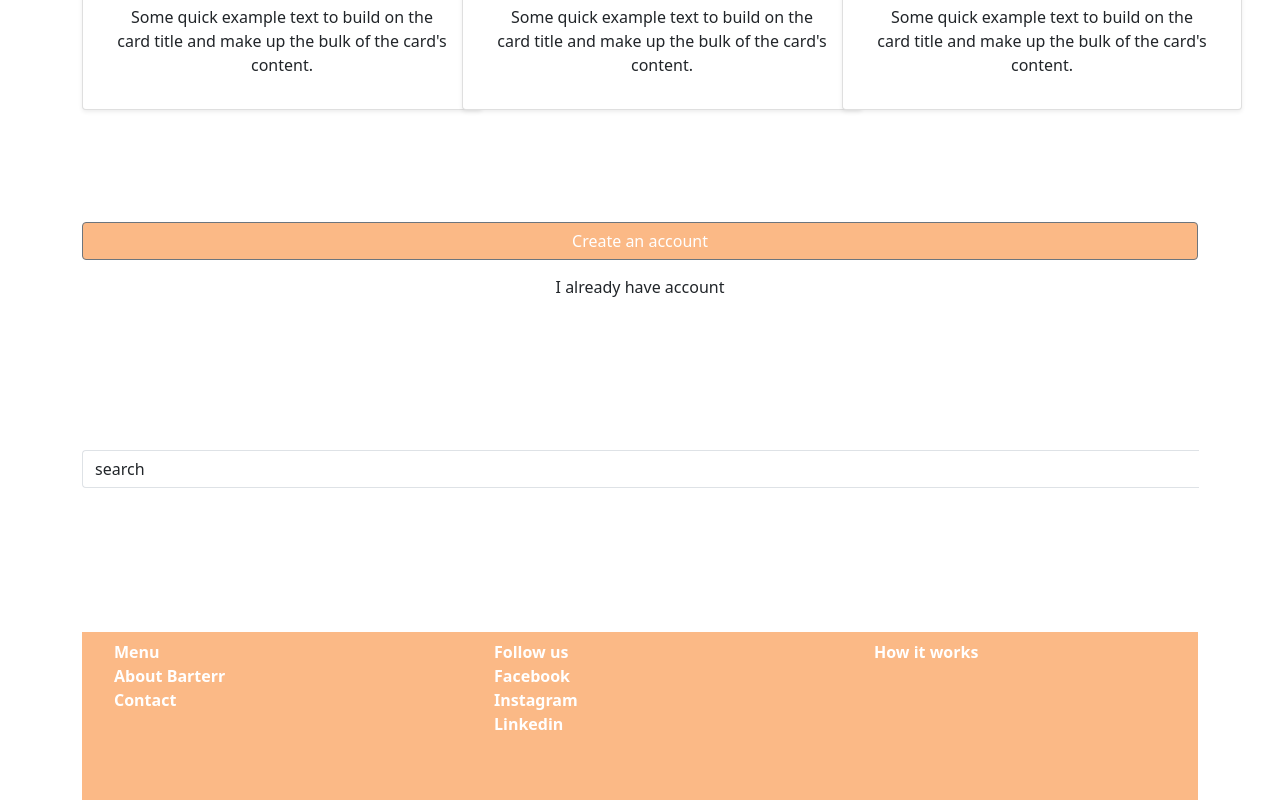
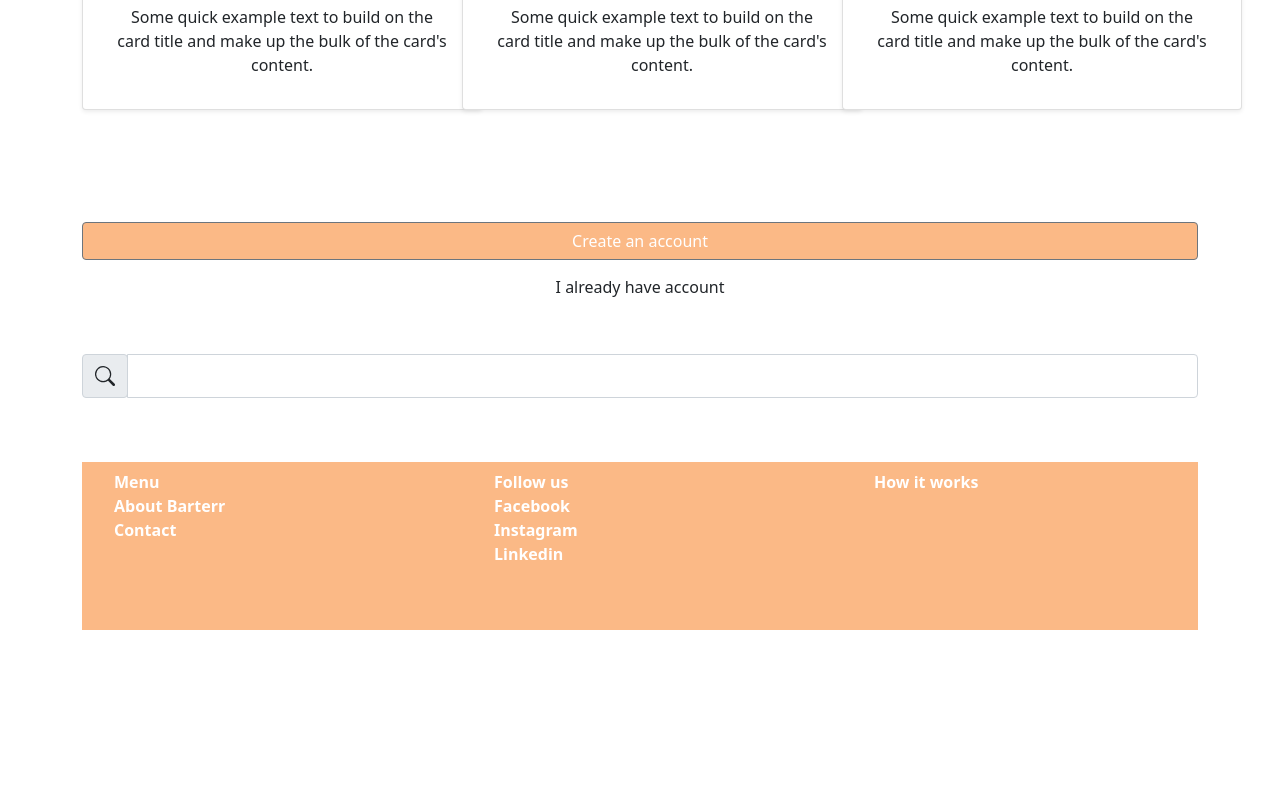
Before and after one commit to shhdq/barterr-html, a plain HTML site: page index.html in a window 1280 px wide. Shown: the part 593-1393 px from the top of the page. After the commit the page ends 1223 px from the top, so only its background shows below. Drawn offline with nearby package versions, Linux system fonts and the light colour scheme.

Commit message:
test icons

```diff
--- a/index.html
+++ b/index.html
@@ -64,12 +64,16 @@
         </div>
 
         <div class="row mt-5 mb-5">
-            <div class="input-group mt-5 mb-5">
-                <input class="form-control border-end-0 border mt-5 mb-5" type="search" value="search" id="example-search-input">
-                <span class="input-group-append">
-                    <i class="bi bi-search"></i>
-                </span>
-            </div>
+            <div class="input-group mb-3">
+                <div class="input-group-prepend">
+                  <span class="input-group-text" id="basic-addon1">
+                    <svg xmlns="http://www.w3.org/2000/svg" width="20" height="30" fill="currentColor" class="bi bi-search" viewBox="0 0 16 16">
+                        <path d="M11.742 10.344a6.5 6.5 0 1 0-1.397 1.398h-.001c.03.04.062.078.098.115l3.85 3.85a1 1 0 0 0 1.415-1.414l-3.85-3.85a1.007 1.007 0 0 0-.115-.1zM12 6.5a5.5 5.5 0 1 1-11 0 5.5 5.5 0 0 1 11 0z"/>
+                      </svg>
+                  </span>
+                </div>
+                <input type="text" class="form-control" aria-label="Username" aria-describedby="basic-addon1">
+              </div>
         </div>
 
         <div class="col-md-12 footer mt-5 pt-2 pb-5 ">
```
